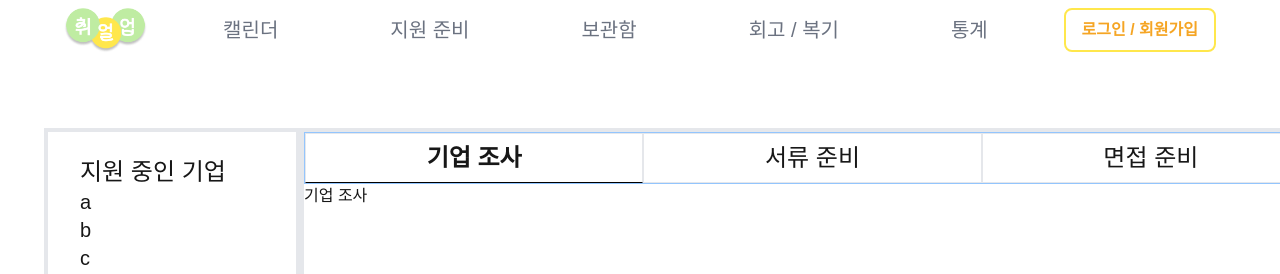
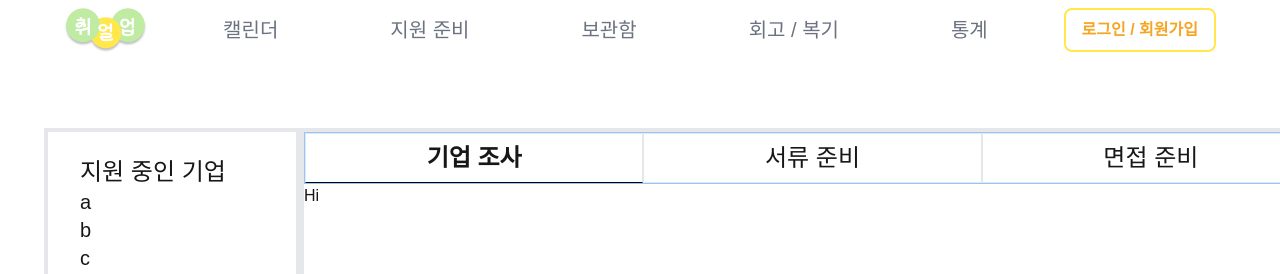
Before and after one commit to SKT-5CEAN/front-end, a Next.js app: page /apply/1 in a window 1280 px wide. Shown: the top 274 px of the page. Built offline with nearby package versions, Linux system fonts and the light colour scheme.

Commit message:
DEV-72 feat: 기업 조사 탭 컴포넌트 생성

```diff
--- a/src/app/apply/[company]/page.tsx
+++ b/src/app/apply/[company]/page.tsx
@@ -1,11 +1,12 @@
 import CompanyList from "@/components/domain/apply/CompanyList";
+import CompanyResearch from "@/components/domain/apply/CompanyResearch/CompanyResearch";
 import Tab from "@/components/domain/apply/Tab/Tab";
 
 function ApplyCompanyPage() {
   const tabList = [
     {
       triggerName: "기업 조사",
-      contentNode: <div>기업 조사</div>,
+      contentNode: <CompanyResearch />,
     },
     {
       triggerName: "서류 준비",
--- /dev/null
+++ b/src/components/domain/apply/CompanyResearch/CompanyResearch.tsx
@@ -0,0 +1,5 @@
+function CompanyResearch() {
+  return <div>Hi</div>;
+}
+
+export default CompanyResearch;
```
